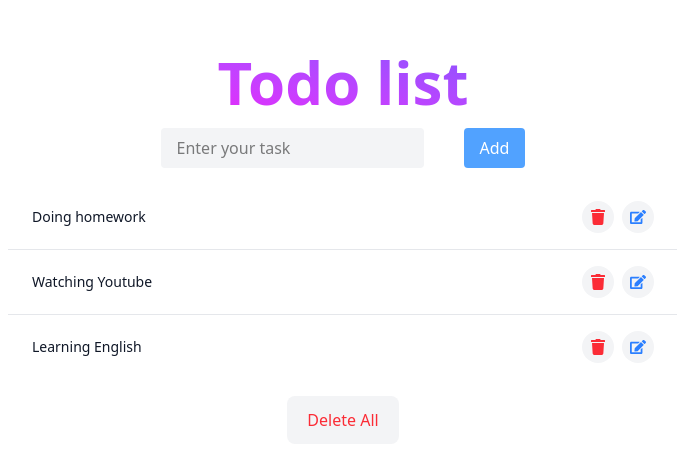
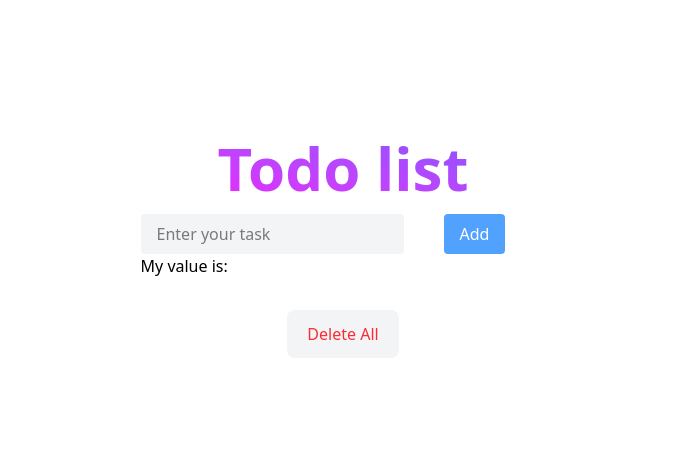
Before and after one commit to shin-client/hdit-react-ultimate, a React (Vite) app: page / in a window 1280 px wide. Shown: the part 152-616 px from the top of the page, without its empty margins (297-974 px from the left). Built offline with nearby package versions, Linux system fonts and the light colour scheme.

Commit message:
done todo app

```diff
--- a/src/App.jsx
+++ b/src/App.jsx
@@ -1,14 +1,25 @@
+import { useState } from "react";
 import TodoAdd from "./components/TodoAdd";
 import TodoList from "./components/TodoList";
 
 function App() {
+  const [todoList, setTodoList] = useState([]);
+
+  const addNewTodo = (value) => {
+    const newTodo = {
+      id: Math.round(Math.random() * 100000000),
+      todoName: value,
+    };
+    setTodoList([...todoList, newTodo]);
+  };
+
   return (
     <div className="container mx-auto w-2xl h-[100vh] flex flex-col justify-center items-center gap-4">
       <p className="text-6xl font-bold bg-gradient-to-bl from-violet-500 to-fuchsia-500 text-transparent bg-clip-text">
         Todo list
       </p>
-      <TodoAdd />
-      <TodoList />
+      <TodoAdd addNewTodo={addNewTodo} />
+      <TodoList todoList={todoList} setTodoList={setTodoList} />
     </div>
   );
 }
--- a/src/components/TodoAdd.jsx
+++ b/src/components/TodoAdd.jsx
@@ -1,14 +1,31 @@
-const TodoAdd = () => {
+import { useState } from "react";
+
+const TodoAdd = ({addNewTodo}) => {
+  const [valueInput, setValueInput] = useState("");
+
+  const handleAddTodo = () => {
+    if (valueInput.trim() !== "") {
+      addNewTodo(valueInput);
+      setValueInput("");
+    }
+  };
+
   return (
     <div className="space-x-10">
       <input
         type="text"
+        value={valueInput}
         className="bg-gray-100 outline-none rounded px-4 py-2"
         placeholder="Enter your task"
+        onChange={(e) => setValueInput(e.target.value)}
       />
-      <button className="bg-blue-400 px-4 py-2 text-white rounded cursor-pointer hover:opacity-85 transition-colors">
+      <button
+        className="bg-blue-400 px-4 py-2 text-white rounded cursor-pointer hover:opacity-85 transition-colors"
+        onClick={handleAddTodo}
+      >
         Add
       </button>
+      <p>My value is: {valueInput}</p>
     </div>
   );
 };
--- a/src/components/TodoList.jsx
+++ b/src/components/TodoList.jsx
@@ -1,52 +1,43 @@
 import { FaEdit, FaTrash } from "react-icons/fa";
 
-const TodoList = () => {
+const TodoList = ({ todoList, setTodoList }) => {
   return (
     <>
       <table className="min-w-full border border-gray-300 rounded-lg overflow-hidden">
         <tbody className="divide-y divide-gray-200">
-          <tr className="flex justify-between items-center px-6 py-4 hover:bg-gray-50">
+          {todoList.map((todo) => {
+            return (
+              <tr
+                key={todo.id}
+                className="flex justify-between items-center px-6 py-4 hover:bg-gray-50"
+              >
                 <td className="whitespace-nowrap text-sm font-medium text-gray-900">
-              Doing homework
+                  {todo.todoName}
                 </td>
                 <td className="flex gap-2">
                   <div className="p-2 rounded-full bg-gray-100 hover:bg-red-100 transition-colors cursor-pointer">
-                <FaTrash className="text-red-500" />
+                    <FaTrash
+                      className="text-red-500"
+                      onClick={() => {
+                        setTodoList(
+                          todoList.filter((td) => td.id !== todo.id)
+                        );
+                      }}
+                    />
                   </div>
                   <div className="p-2 rounded-full bg-gray-100 hover:bg-blue-100 transition-colors cursor-pointer">
                     <FaEdit className="text-blue-500" />
                   </div>
                 </td>
               </tr>
-          <tr className="flex justify-between items-center px-6 py-4 hover:bg-gray-50">
-            <td className="whitespace-nowrap text-sm font-medium text-gray-900">
-              Watching Youtube
-            </td>
-            <td className="flex gap-2">
-              <div className="p-2 rounded-full bg-gray-100 hover:bg-red-100 transition-colors cursor-pointer">
-                <FaTrash className="text-red-500" />
-              </div>
-              <div className="p-2 rounded-full bg-gray-100 hover:bg-blue-100 transition-colors cursor-pointer">
-                <FaEdit className="text-blue-500" />
-              </div>
-            </td>
-          </tr>
-          <tr className="flex justify-between items-center px-6 py-4 hover:bg-gray-50">
-            <td className="whitespace-nowrap text-sm font-medium text-gray-900">
-              Learning English
-            </td>
-            <td className="flex gap-2">
-              <div className="p-2 rounded-full bg-gray-100 hover:bg-red-100 transition-colors cursor-pointer">
-                <FaTrash className="text-red-500" />
-              </div>
-              <div className="p-2 rounded-full bg-gray-100 hover:bg-blue-100 transition-colors cursor-pointer">
-                <FaEdit className="text-blue-500" />
-              </div>
-            </td>
-          </tr>
+            );
+          })}
         </tbody>
       </table>
-      <button className="text-red-500 font-medium px-5 py-3 bg-gray-100 hover:bg-red-100 transition-colors rounded-lg cursor-pointer">
+      <button
+        className="text-red-500 font-medium px-5 py-3 bg-gray-100 hover:bg-red-100 transition-colors rounded-lg cursor-pointer"
+        onClick={() => {setTodoList([])}}
+      >
         Delete All
       </button>
     </>
```
Lines whose indentation alone changed are shown as unchanged.
